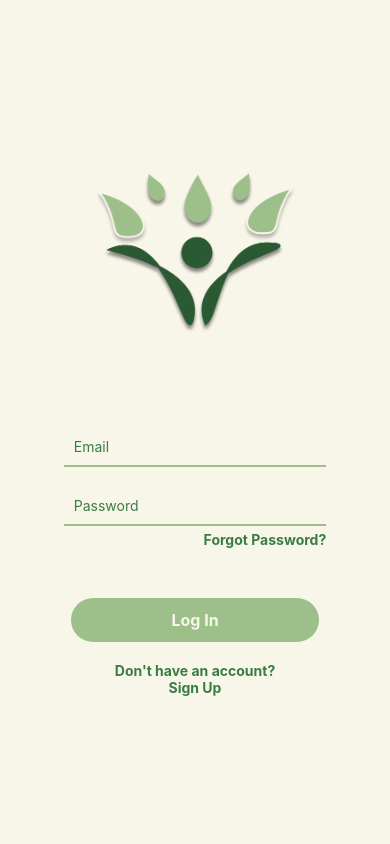
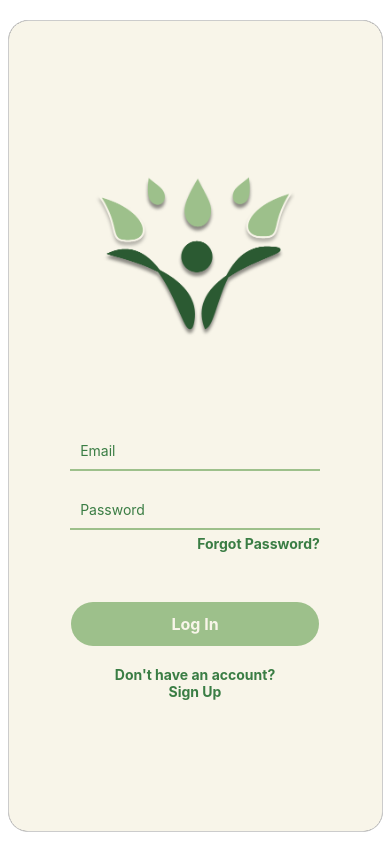
Before and after one commit to Pushpreet01/Shifa, a React Native app: screen /Login in a window 390 px wide. Built offline with nearby package versions, Linux system fonts and the light colour scheme; no server answers.

Commit message:
web version and additional changes

```diff
--- a/App.tsx
+++ b/App.tsx
@@ -3,12 +3,17 @@ import { SafeAreaProvider } from 'react-native-safe-area-context';
 import AppNavigator from './navigation/AppNavigator';
 import { AuthProvider } from './context/AuthContext';
 
+// Import or define your WebWrapper here
+import WebWrapper from './components/WebWrapper';
+
 export default function App() {
   return (
     <SafeAreaProvider>
-      <AuthProvider>
-        <AppNavigator />
-      </AuthProvider>
+      <WebWrapper>
+        <AuthProvider>
+          <AppNavigator />
+        </AuthProvider>
+      </WebWrapper>
     </SafeAreaProvider>
   );
 }
--- /dev/null
+++ b/components/WebWrapper.tsx
@@ -0,0 +1,36 @@
+import React, { ReactNode } from 'react';
+import { Platform, View, StyleSheet } from 'react-native';
+
+type WebWrapperProps = {
+  children: ReactNode;
+};
+
+const MOBILE_WIDTH = 375;
+const MOBILE_HEIGHT = 812;
+
+const WebWrapper: React.FC<WebWrapperProps> = ({ children }) => {
+  if (Platform.OS !== 'web') return <>{children}</>;
+
+  return (
+    <View style={styles.mobileWrapper}>
+      {children}
+    </View>
+  );
+};
+
+const styles = StyleSheet.create({
+  mobileWrapper: {
+    width: MOBILE_WIDTH,
+    height: MOBILE_HEIGHT,
+    borderWidth: 1,
+    borderColor: '#ccc',
+    overflow: 'hidden',
+    alignSelf: 'center',
+    margin: 20,
+    marginBottom: 40,
+    borderRadius: 20,
+    backgroundColor: 'black',
+  },
+});
+
+export default WebWrapper;
--- a/navigation/AppNavigator.tsx
+++ b/navigation/AppNavigator.tsx
@@ -3,6 +3,7 @@ import { NavigationContainer } from "@react-navigation/native";
 import { createStackNavigator } from "@react-navigation/stack";
 import { createBottomTabNavigator } from "@react-navigation/bottom-tabs";
 import { useAuth } from '../context/AuthContext';
+import { Platform } from "react-native";
 
 // Import screens
 import LoginScreen from "../app/LoginScreen";
--- a/navigation/CustomTabBar.tsx
+++ b/navigation/CustomTabBar.tsx
@@ -124,7 +124,7 @@ const styles = StyleSheet.create({
   },
   shifaLabelContainer: {
     position: 'absolute',
-    bottom: 5,
+    bottom: 20,
     width: '100%',
     alignItems: 'center',
     justifyContent: 'center',
```
Also changed, not shown: package.json (+6 -2 lines), 1 other file (tests, documents, lock files or other folders).
